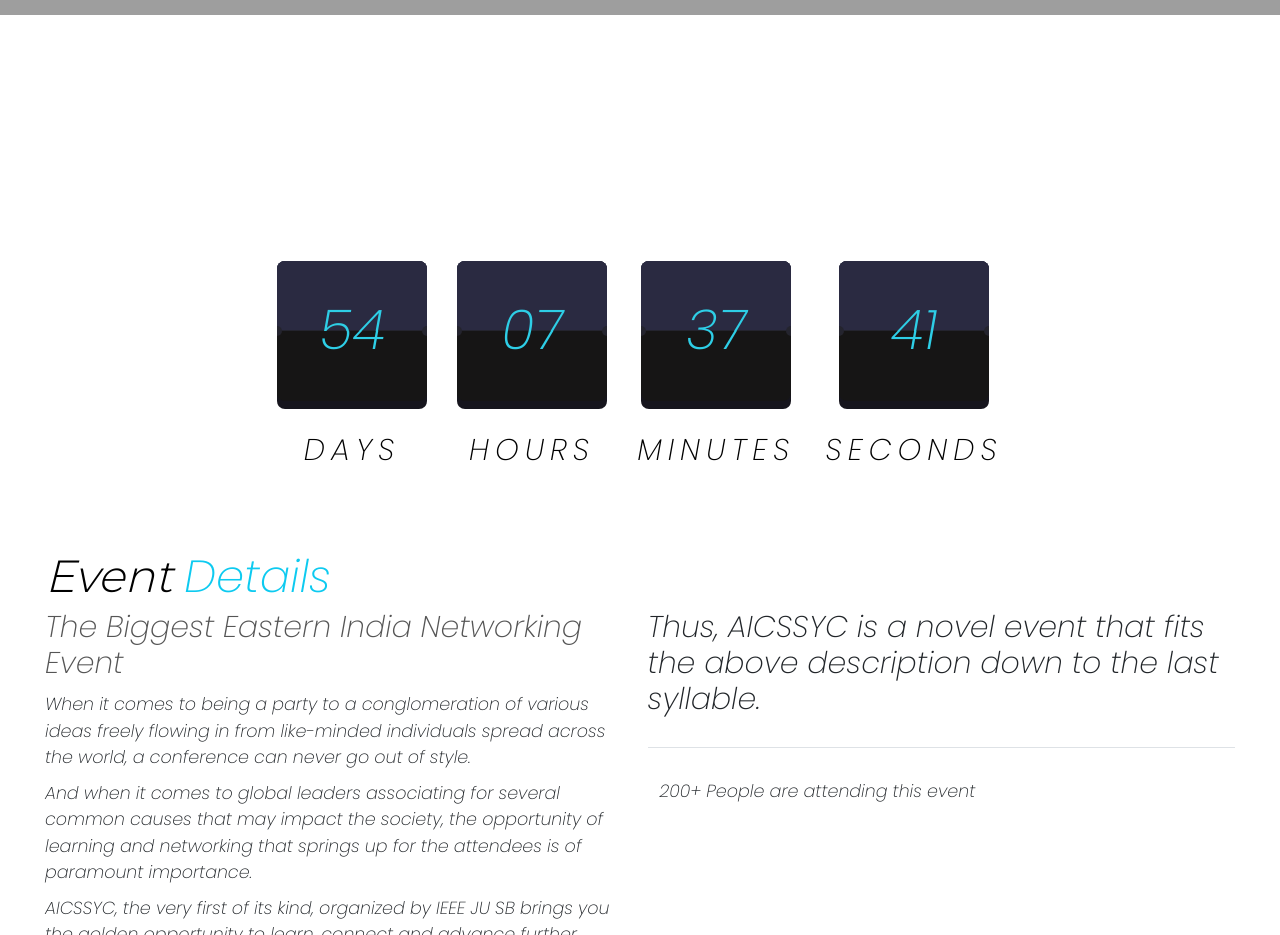
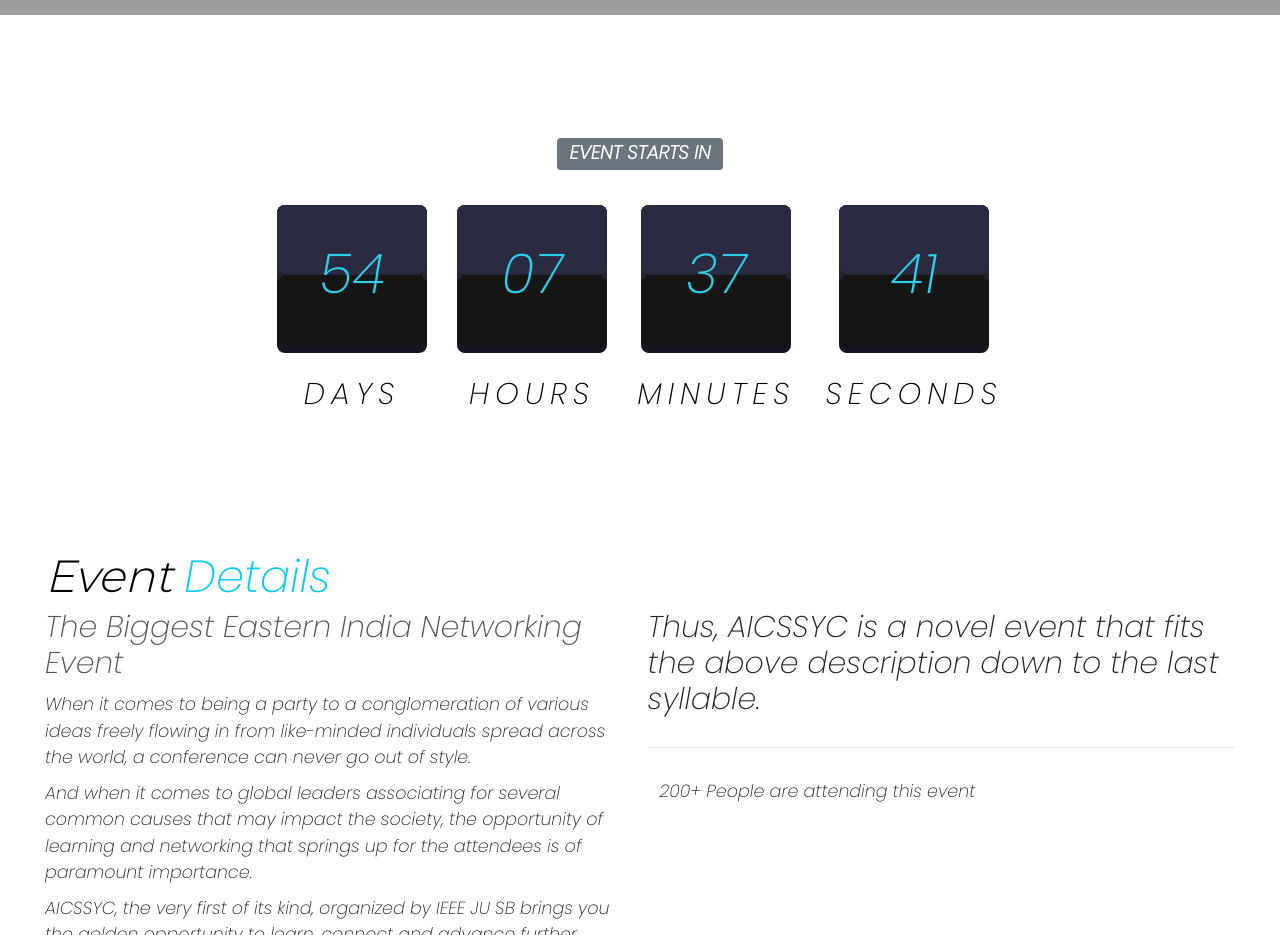
Before and after one commit to SaptarshiPani/AICSSYC-2022, a plain HTML site: page index.html in a window 1280 px wide. Shown: the part 1120-2055 px from the top of the page. Drawn offline with nearby package versions, Linux system fonts and the light colour scheme; grey boxes are pictures that could not be loaded.

Commit message:
Update index.html

```diff
--- a/index.html
+++ b/index.html
@@ -159,21 +159,7 @@
 </div>
 <main>
 	<!-- <h4 style="font-size: 3em;">EVENT STARTS IN</h4> -->
-	<!--<h1><span class="badge bg-secondary">EVENT STARTS IN</span></h1>-->
-	<h1> style="text-align: center;
-            font-size: 50px;
-            background: linear-gradient(to left,
-                    violet,
-                    indigo,
-                    blue,
-                    green,
-                    yellow,
-                    orange,
-                    red);
-            -webkit-background-clip: text;
-            color: transparent;text-align:center;font-weight: bold;"   <a href="" class="typewrite" data-period="2000" data-type='["EVENT STARTS IN"]'>
-    <span class="wrap"></span>
-  </a></h1>
+	<h1><span class="badge bg-secondary">EVENT STARTS IN</span></h1>
 	<br>
 	<br>
 	<div>
```
